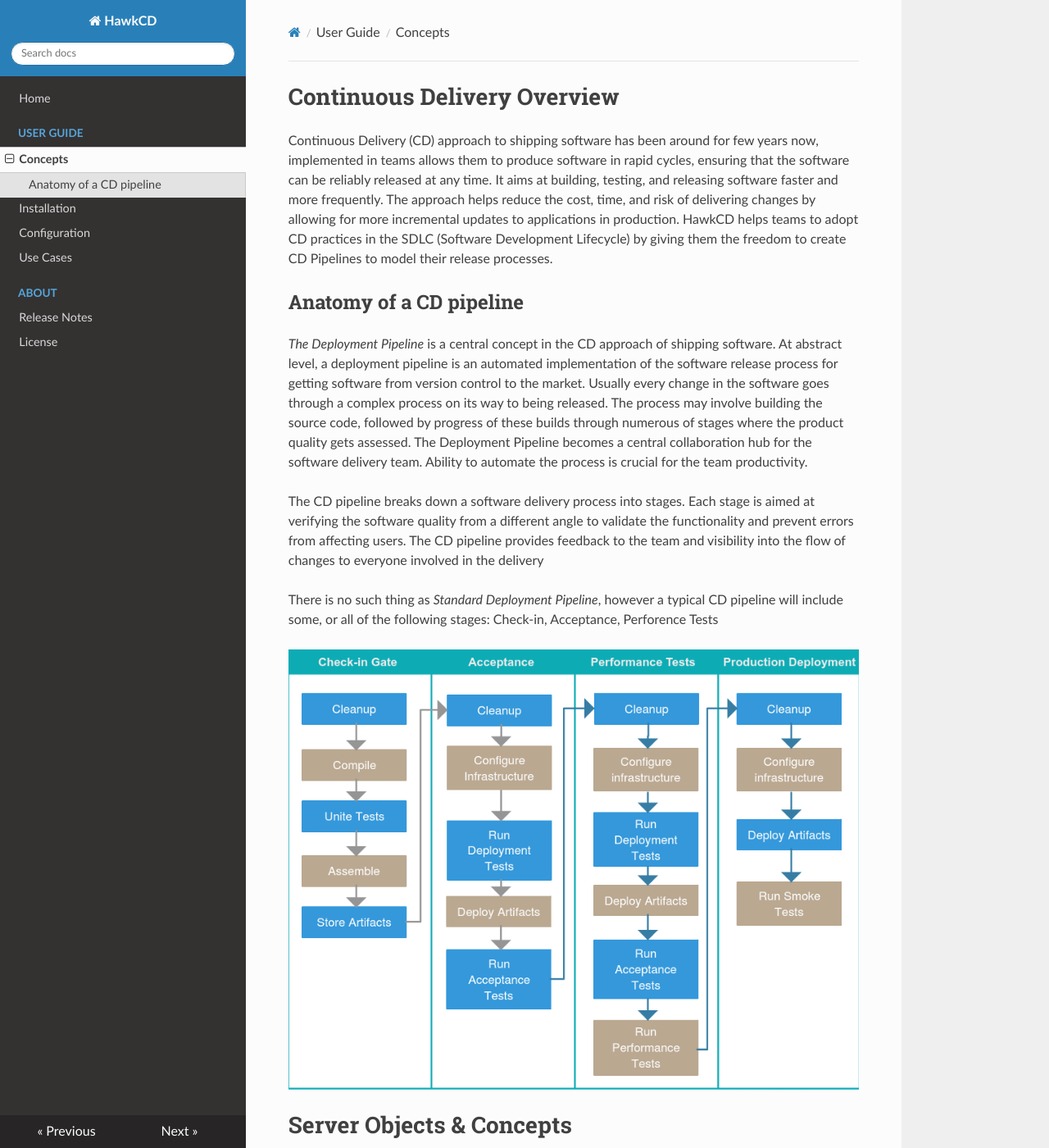
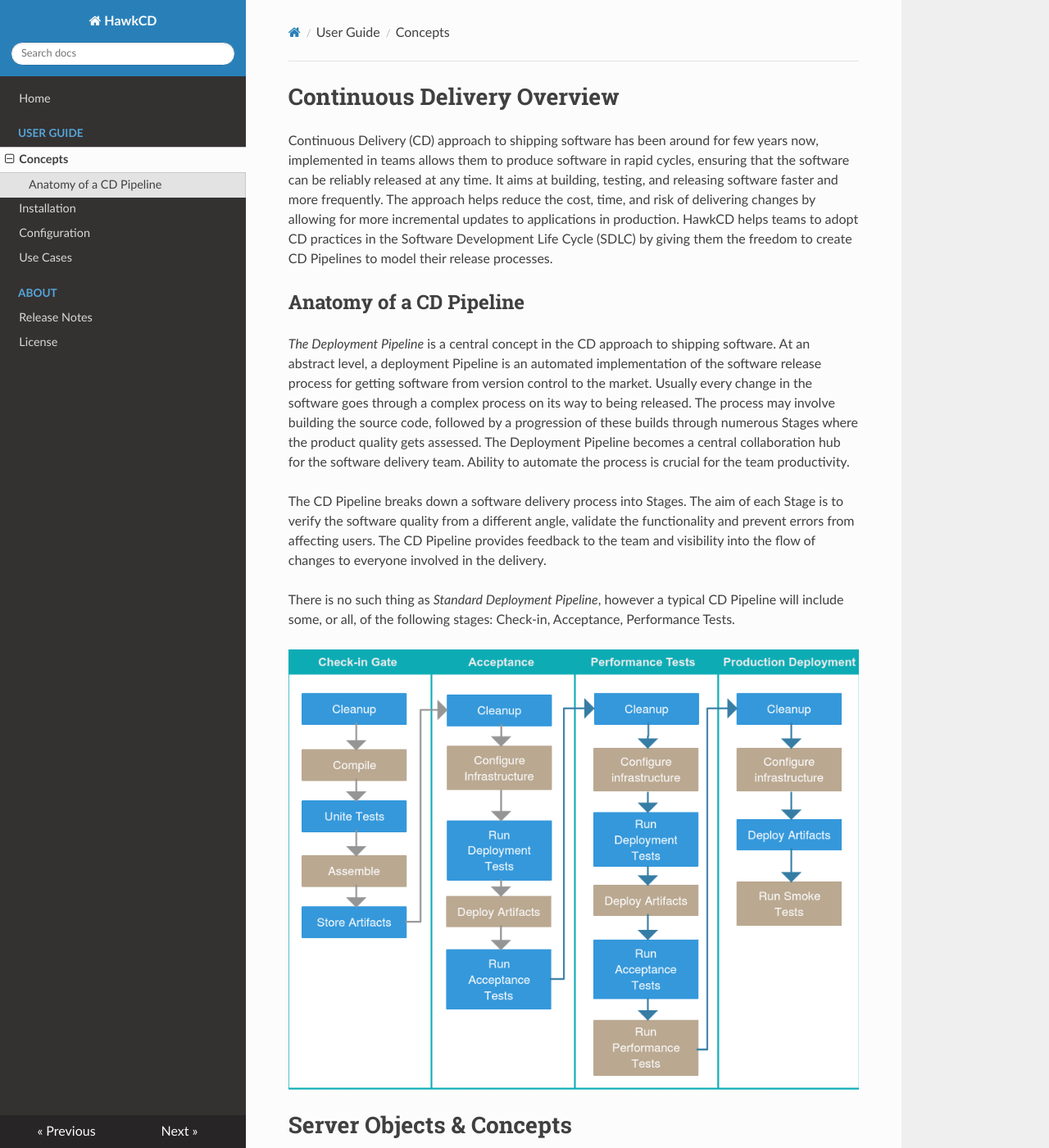
Before and after one commit to rndsolutions/docs.hawkcd.io, an MkDocs documentation site: the page built from docs/concepts/index.md, in a window 1280 px wide and 1400 px high. Shown: the whole window at 82% size. Built offline with MkDocs 1.6.1, drawn with Linux system fonts in a browser that asks for light colours; nearby versions of some CDN libraries; old or Windows-style settings are respelled for this version of MkDocs; some of the changed text lies outside the part shown.

Commit message:
Small edits

```diff
--- a/docs/concepts/index.md
+++ b/docs/concepts/index.md
@@ -1,16 +1,16 @@
 
 Continuous Delivery Overview
 ==============================
-Continuous Delivery (CD) approach to shipping software has been around for few years now, implemented in teams allows them to produce software in rapid cycles, ensuring that the software can be reliably released at any time. It aims at building, testing, and releasing software faster and more frequently. The approach helps reduce the cost, time, and risk of delivering changes by allowing for more incremental updates to applications in production. HawkCD helps teams to adopt CD practices in the SDLC (Software Development Lifecycle) by giving them the freedom to create CD Pipelines to model their release processes.
+Continuous Delivery (CD) approach to shipping software has been around for few years now, implemented in teams allows them to produce software in rapid cycles, ensuring that the software can be reliably released at any time. It aims at building, testing, and releasing software faster and more frequently. The approach helps reduce the cost, time, and risk of delivering changes by allowing for more incremental updates to applications in production. HawkCD helps teams to adopt CD practices in the Software Development Life Cycle (SDLC) by giving them the freedom to create CD Pipelines to model their release processes.
 
-Anatomy of a CD pipeline
+Anatomy of a CD Pipeline
 --------------------------
 
-*The Deployment Pipeline* is a central concept in the CD approach of shipping software. At abstract level, a deployment pipeline is an automated implementation of the software release process for getting software from version control to the market. Usually every change in the software goes through a complex process on its way to being released. The process may involve building the source code, followed by progress of these builds through numerous of stages where the product quality gets assessed. The Deployment Pipeline becomes a central collaboration hub for the software delivery team. Ability to automate the process is crucial for the team productivity.
+*The Deployment Pipeline* is a central concept in the CD approach to shipping software. At an abstract level, a deployment Pipeline is an automated implementation of the software release process for getting software from version control to the market. Usually every change in the software goes through a complex process on its way to being released. The process may involve building the source code, followed by a progression of these builds through numerous Stages where the product quality gets assessed. The Deployment Pipeline becomes a central collaboration hub for the software delivery team. Ability to automate the process is crucial for the team productivity.
 
-The CD pipeline breaks down a software delivery process into stages. Each stage is aimed at verifying the software quality from a different angle to validate the functionality and prevent errors from affecting users. The CD pipeline provides feedback to the team and visibility into the flow of changes to everyone involved in the delivery
+The CD Pipeline breaks down a software delivery process into Stages. The aim of each Stage is to verify the software quality from a different angle, validate the functionality and prevent errors from affecting users. The CD Pipeline provides feedback to the team and visibility into the flow of changes to everyone involved in the delivery.
 
-There is no such thing as _Standard Deployment Pipeline_, however a typical CD pipeline will include some, or all of the following stages: Check-in, Acceptance, Perforence Tests
+There is no such thing as *Standard Deployment Pipeline*, however a typical CD Pipeline will include some, or all, of the following stages: Check-in, Acceptance, Performance Tests.
 
 ![Screenshot](../img/CD_Pipeline1.png)
 
```
Also changed, not shown: other parts of docs/concepts/index.md (+6 -6 lines).
